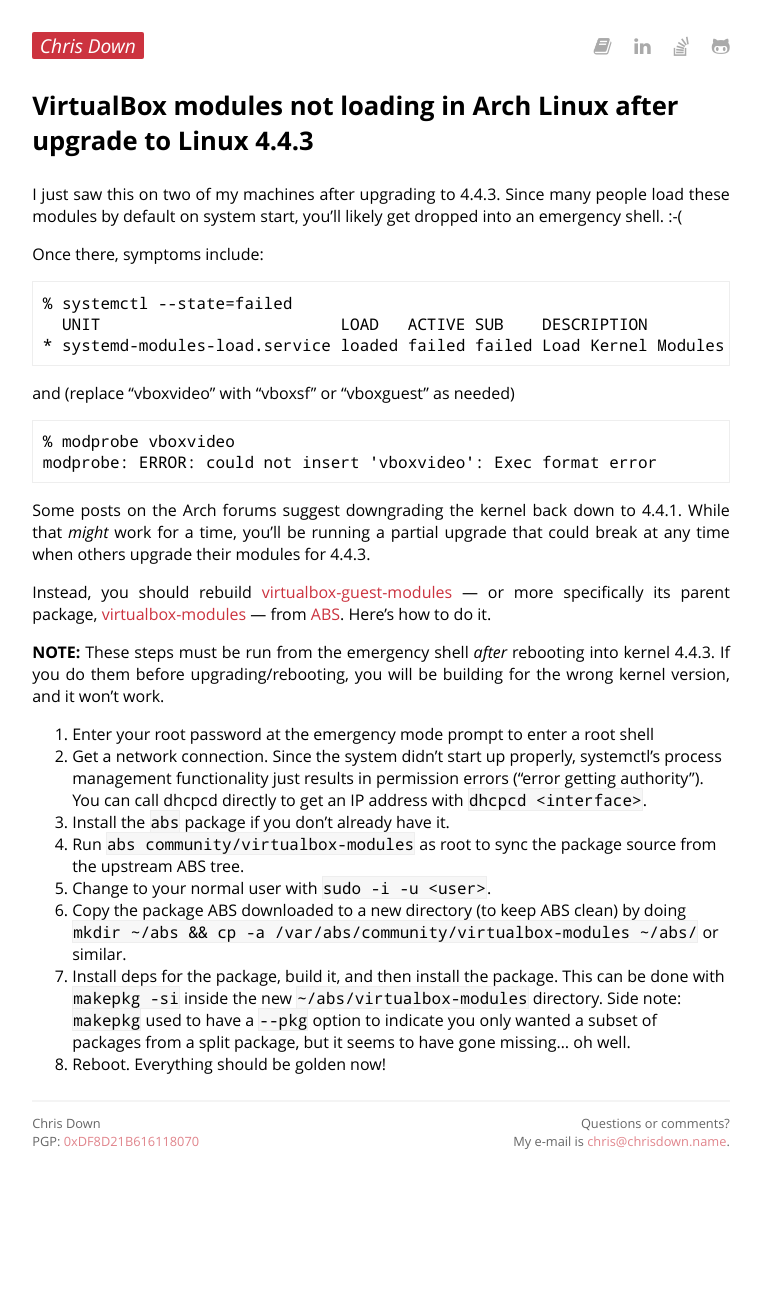
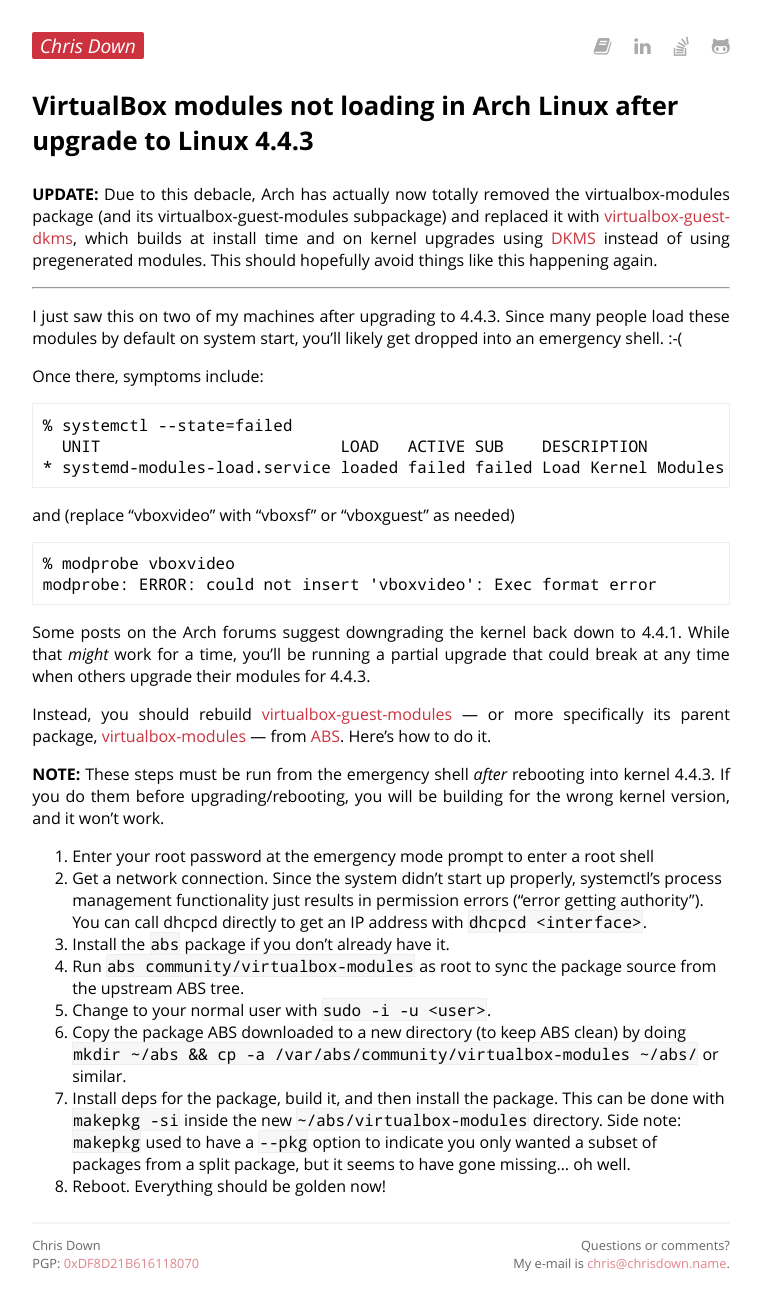
Before and after one commit to cdown/chrisdown.name, a Jekyll site: the page built from _posts/2016-03-03-virtualbox-modules-not-loading-after-upgrading-arch-linux-to-443.md, in a window 1280 px wide. Shown: the whole page, without its empty margins (259-1021 px from the left). Built offline with Jekyll 4.4.1, drawn with Linux system fonts in a browser that asks for light colours; before the commit the page ends 1193 px from its top, so only the background shows below that.

Commit message:
Add note about new DKMS module

```diff
--- a/_posts/2016-03-03-virtualbox-modules-not-loading-after-upgrading-arch-linux-to-443.md
+++ b/_posts/2016-03-03-virtualbox-modules-not-loading-after-upgrading-arch-linux-to-443.md
@@ -1,6 +1,14 @@
 ---
 layout: post
 title: VirtualBox modules not loading in Arch Linux after upgrade to Linux 4.4.3
+---
+
+**UPDATE:** Due to this debacle, Arch has actually now totally removed the
+virtualbox-modules package (and its virtualbox-guest-modules subpackage) and
+replaced it with [virtualbox-guest-dkms][], which builds at install time and on
+kernel upgrades using [DKMS][] instead of using pregenerated modules. This
+should hopefully avoid things like this happening again.
+
 ---
 
 I just saw this on two of my machines after upgrading to 4.4.3. Since many
@@ -33,6 +41,8 @@ building for the wrong kernel version, and it won't work.
 [virtualbox-guest-modules]: https://www.archlinux.org/packages/community/x86_64/virtualbox-guest-modules/
 [virtualbox-modules]: https://www.archlinux.org/packages/community/x86_64/virtualbox-modules/
 [ABS]: https://www.archlinux.org/packages/community/x86_64/virtualbox-modules/
+[virtualbox-guest-dkms]: https://www.archlinux.org/packages/community/x86_64/virtualbox-guest-dkms/
+[DKMS]: https://en.wikipedia.org/wiki/Dynamic_Kernel_Module_Support
 
 1. Enter your root password at the emergency mode prompt to enter a root shell
 2. Get a network connection. Since the system didn't start up properly,
```
